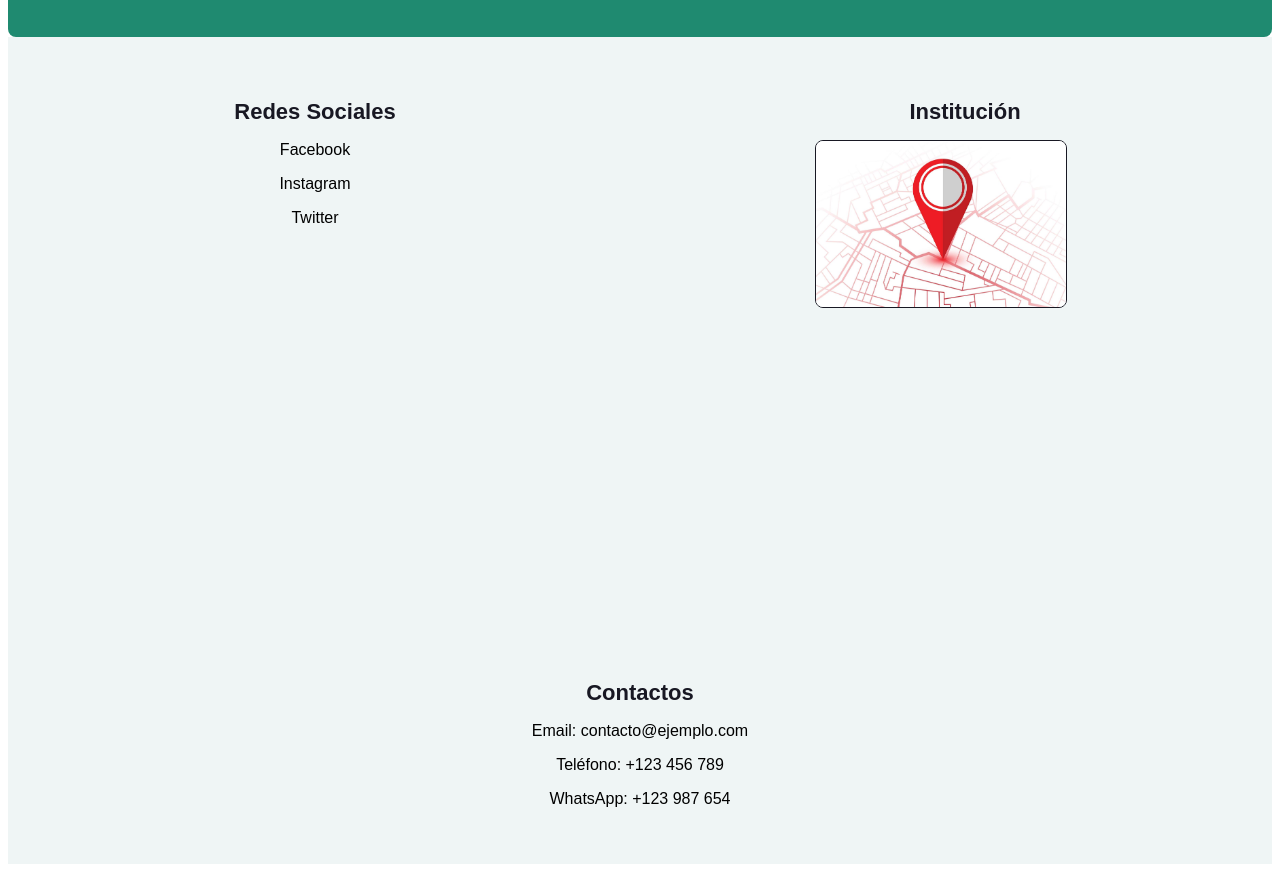
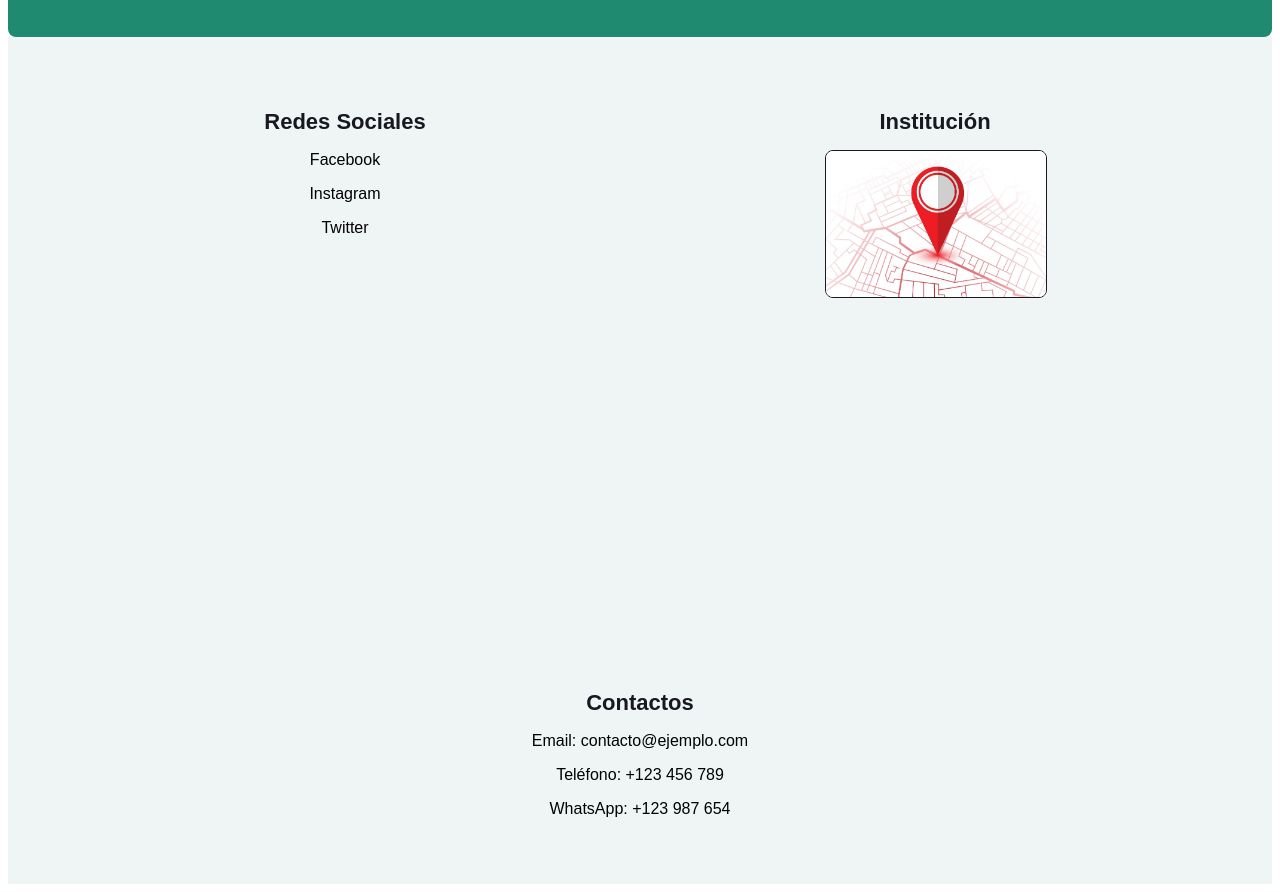
Before and after one commit to ValentinoDiiorio/valentinodiiorio.github.io, a plain HTML site: page Index.html in a window 1280 px wide. Shown: the part 4171-5063 px from the top of the page. Drawn offline with Linux system fonts and the light colour scheme; a web font is replaced by a local one.

Commit message:
primer commit

```diff
--- a/TpIntegrador.css
+++ b/TpIntegrador.css
@@ -260,11 +260,11 @@ h1{
 
 .footer-column {
   gap: 0px;                                                     /* Espacio entre columnas */
-  padding: px;                                                  /* espacio entre el texto y el borde */
+  padding: 10px;                                                  /* espacio entre el texto y el borde */
   width: 30%;                                                   /* Establece el ancho del contenedor */
    min-width: 220px;                                            /* Establece el ancho del contenedor */
   justify-content: center;                                      /* Centra el grupo de columnas */
-  width: 300px;                                                 /* Establece el ancho del contenedor */
+  width: 100px;                                                 /* Establece el ancho del contenedor */
 }
 
 .footer-column h3 {
```
Also changed, not shown: Index.html (renamed from TpIntegrador.html).
